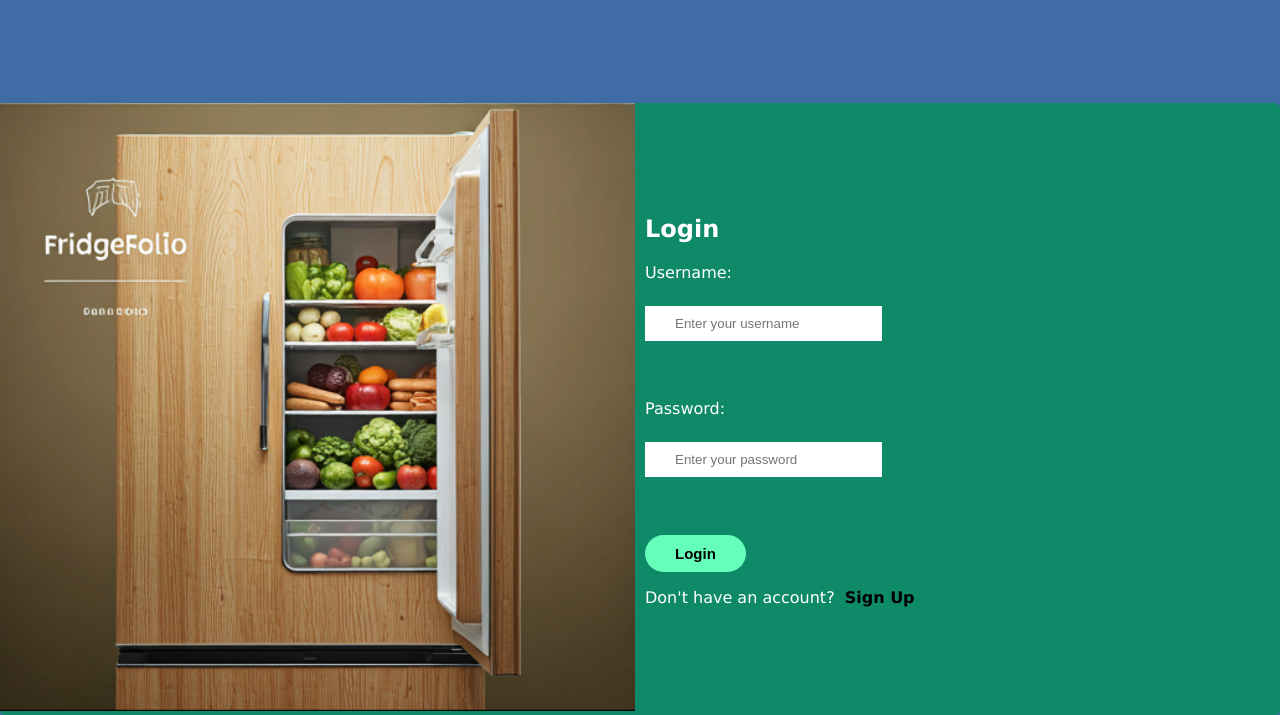
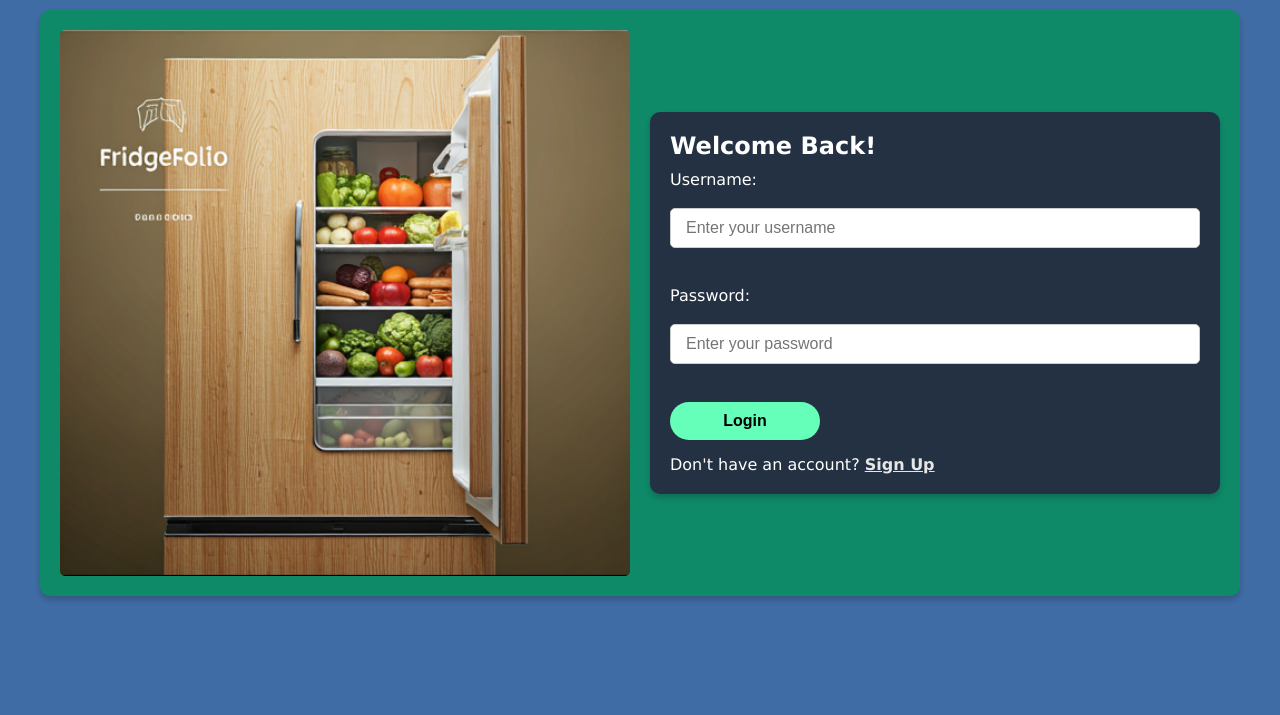
Before and after one commit to TJOKOLI17/FridgeFolio, a website: page index.html in a window 1280 px wide. Shown: the part 97-812 px from the top of the page. Drawn offline with Linux system fonts and the light colour scheme.

Commit message:
Redesign Home Page

```diff
--- a/css/fridge.css
+++ b/css/fridge.css
@@ -22,6 +22,7 @@ body {
 .color-block {
     width: 20px;
     margin-left: 5px;
+    border-radius: 50px;
     background-color: red;
 }
 
--- a/css/styles.css
+++ b/css/styles.css
@@ -1,98 +1,150 @@
+/* General Reset */
+* {
+    margin: 0;
+    padding: 0;
+    box-sizing: border-box;
+}
+
 html {
+    font-size: 16px;
+    /* Base font size for easy scaling */
+    font-family: 'Lucida Sans', 'Lucida Sans Regular', 'Lucida Grande', 'Lucida Sans Unicode', Geneva, Verdana, sans-serif;
     color: #260801;
-    font-family: 'Lucida Sans', 'Lucida Sans Regular', 'Lucida Grande', 'Lucida Sans Unicode', Geneva, Verdana, sans-serif
 }
 
 body {
-    margin: 0;
-    /* padding: 0px; */
+    /* margin: 0; */
     background-color: hsl(214, 44%, 45%);
+    display: flex;
+    flex-direction: column;
+    align-items: center;
+    justify-content: center;
+    min-height: 100vh;
+    /* Ensure it fills the full viewport */
     color: white;
 }
 
-main {
-    width: 100%;
-    /* margin: 0 auto; */
-    height: fit-content;
-    display: flex;
-    align-items: center;
-    border-radius: 5px;
-    position: absolute;
-    top: 25%;
-    bottom: 25%;
-    background-color: hsl(164, 81%, 30%);
-}
-
-#homepage-logo {
-    width: 100%;
-    height: 100%;
-}
-
-#homepage-logo-container {
-    width: 100%;
-    height: 100%;
-    max-width: 700px;
-    min-width: 350px;
-    /* flex-shrink: ; */
-    /* background-color: red; */
-    margin-right: 10px;
-}
-
-
-.all-forms {
-    display: flex;
-    flex-direction: column;
-    width: 100%;
-    align-self: center;
-    /* background-color: antiquewhite; */
-}
-
-h2 {
-    color: white;
-}
-
-label {
-    color: white;
-}
-
-input {
-    width: 300px;
-    max-width: fit-content;
-    margin-top: 5px;
-    margin-bottom: 20px;
-    border: none;
-    padding: 10px 30px;
-}
-
-
-.login-area {
-    width: 100%;
-    height: 100%;
-    /* background-color: chocolate; */
+/* Utility Classes */
+.center {
     display: flex;
     justify-content: center;
     align-items: center;
 }
 
-.account-buttons {
-    /* margin: 0 auto; */
+.flex-column {
     display: flex;
     flex-direction: column;
-    /* background-color: blue; */
+}
+
+/* Main Layout */
+main {
+    width: 100%;
+    height: fit-content;
+    max-width: 1200px;
+    margin: 20px auto;
+    /* Center with space above */
+    display: flex;
+    align-items: center;
+    flex-wrap: wrap;
+    /* Wrap content responsively */
+    gap: 20px;
+    /* Space between children */
+    padding: 20px;
+    background-color: hsl(164, 81%, 30%);
+    border-radius: 10px;
+    box-shadow: 0 4px 6px rgba(0, 0, 0, 0.2);
+}
+
+/* Logo Container */
+#homepage-logo-container {
+    flex: 1 1 300px;
+    /* Flexible sizing: at least 300px, can grow */
+    display: flex;
+    justify-content: center;
+    align-items: center;
+    /* max-width: 800px; */
+    border-radius: 50px;
+}
+
+#homepage-logo {
+    width: 100%;
+    border-radius: 5px;
+    /* max-width: 400px; */
+    /* Ensure logo doesn't grow too large */
+    height: auto;
+    object-fit: contain;
+    /* Maintain aspect ratio */
+}
+
+h2 {
+    margin-bottom: 10px;
+}
+
+/* Login and Forms */
+.login-area {
+    flex: 1 1 300px;
+    /* Flexible sizing */
+    display: flex;
+    flex-direction: column;
+    align-items: center;
+    /* gap: 20px; */
+}
+
+/* Form Styles */
+.all-forms {
+    width: 100%;
+    /* max-width: 400px; */
+    /* Forms are a fixed max width */
+    display: flex;
+    flex-direction: column;
+    /* gap: 15px; */
+    padding: 20px;
+    background-color: hsl(214, 30%, 20%);
+    border-radius: 10px;
+    box-shadow: 0 4px 6px rgba(0, 0, 0, 0.2);
+}
+
+/* #createAccountForm {
+    margin: 0;
+} */
+
+
+
+input {
+    width: 100%;
+    padding: 10px 15px;
+    font-size: 1rem;
+    border: 1px solid #ccc;
+    border-radius: 5px;
+    outline: none;
+    transition: border-color 0.3s;
+}
+
+input:focus {
+    border-color: hsl(153, 100%, 70%);
+}
+
+#logoutSection {
+    display: flex;
+    justify-content: center;
+    align-items: center;
+    gap: 10px;
 }
 
 .login-state-button {
-    width: 150px;
-    max-width: fit-content;
-    padding: 10px 30px;
-    /* margin-top: 100px; */
+    width: 100%;
+    max-width: 150px;
+    padding: 10px;
+    margin-bottom: 15px;
+    font-size: 1rem;
+    font-weight: bold;
+    color: black;
+    background-color: hsl(153, 100%, 70%);
     border: none;
-    border-radius: 100px;
-    font-size: 15px;
-    font-weight: bold;
+    border-radius: 50px;
     cursor: pointer;
-    background-color: hsl(153, 100%, 70%);
-    transition: background-color 0.3s ease;
+    transition: background-color 0.3s;
+    align-self: center;
 }
 
 .login-state-button:hover {
@@ -100,14 +152,49 @@ input {
 }
 
 span {
-    color: hsl(0, 0%, 0%);
+    color: hsl(0, 0%, 90%);
+    text-decoration: underline;
     font-weight: bold;
     cursor: pointer;
-    padding: 10px 5px;
-    border-radius: 10px;
-    transition: background-color 0.3s ease;
+    transition: color 0.3s ease;
 }
 
 span:hover {
-    background-color: hsl(164, 81%, 35%);
+    color: hsl(153, 100%, 70%);
 }
+
+/* Responsive Design */
+
+/* mobile view */
+@media (max-width: 768px) {
+    main {
+        flex-direction: column;
+        gap: 30px;
+    }
+
+    #homepage-logo {
+        max-width: 300px;
+    }
+
+    .all-forms {
+        padding: 15px;
+    }
+
+    input {
+        font-size: 0.9rem;
+        padding: 8px 12px;
+    }
+}
+
+/* Extra small mobile view */
+@media (max-width: 480px) {
+    input {
+        font-size: 0.8rem;
+        padding: 6px 10px;
+    }
+
+    .login-state-button {
+        padding: 8px;
+        font-size: 0.9rem;
+    }
+}
--- a/index.html
+++ b/index.html
@@ -11,7 +11,7 @@
 </head>
 
 <body>
-    <nav>
+    <!-- <nav>
         <a href="index.html"><img src="img/fridge-icon.png" class="logo" alt="fridge icon"></a>
         <h2 id="website-title">FridgeFolio</h2>
         <div class="desktop-menu">
@@ -19,7 +19,7 @@
             <a href="fridge.html" class="menu-item">Fridge</a>
             <a href="deleted.html" class="menu-item">Trash Can</a>
         </div>
-    </nav>
+    </nav> -->
 
     <!-- Login Form -->
     <main>
@@ -28,7 +28,7 @@
         </div>
         <div class="login-area">
             <form id="loginform" class="all-forms">
-                <h2>Login</h2>
+                <h2>Welcome Back!</h2>
                 <label for="username">Username:</label><br>
                 <input type="text" id="username" name="username" placeholder="Enter your username" required><br><br>
 
@@ -43,7 +43,7 @@
 
             <!-- Create Account Form -->
             <form id="createAccountForm" class="all-forms" style="display: none;">
-                <h2>Create Account</h2>
+                <h2>Welcome</h2>
                 <label for="newUsername">Username:</label><br>
                 <input type="text" id="newUsername" name="newUsername" placeholder="Enter your new username"
                     required><br><br>
@@ -64,8 +64,8 @@
 
             <!-- Logout Button -->
             <form id="logoutSection" class="all-forms" style="display: none;">
-                <h2>Welcome to FridgeFolio!</h2>
-                <p>You are now logged in.</p>
+                <h2>Come Back Soon!</h2>
+                <p style="margin-bottom: 30px">You are currently logged in.</p>
                 <button class="login-state-button" type="button" onclick="logOut()">Logout</button>
             </form>
         </div>
--- a/js/index.js
+++ b/js/index.js
@@ -1,21 +1,23 @@
-// Show the Create Account form
+// import { UserModel } from "./models/UserModel.js";
+
+/**Show the Create Account form*/
 const showCreateAccountForm = () => {
     document.getElementById("loginform").style.display = "none";
-    document.getElementById("createAccountForm").style.display = "block";
+    document.getElementById("createAccountForm").style.display = "flex";
 };
 
-// Show the Login form
+/**Show the Login form*/
 const showLoginForm = () => {
     document.getElementById("createAccountForm").style.display = "none";
-    document.getElementById("loginform").style.display = "block";
+    document.getElementById("loginform").style.display = "flex";
     document.getElementById("logoutSection").style.display = "none";
 };
 
-// Log In Functionality
+/**Log In Functionality*/
 const logIn = (event) => {
     event.preventDefault();
-    const username = document.getElementById("username").value.trim();
-    const password = document.getElementById("password").value.trim();
+    let username = document.getElementById("username").value.trim();
+    let password = document.getElementById("password").value.trim();
 
     const storedUsername = "orderbyrizz"// localStorage.getItem("username");
     const storedPassword = "anwica" // localStorage.getItem("password");
@@ -25,14 +27,16 @@ const logIn = (event) => {
         alert(`Welcome, ${username}!`);
         document.getElementById("loginform").style.display = "none";
         document.getElementById("createAccountForm").style.display = "none";
-        document.getElementById("logoutSection").style.display = "block";
-        // window.location.href = "fridge.html"
+        document.getElementById("username").value = "";
+        document.getElementById("password").value = "";
+        document.getElementById("logoutSection").style.display = "flex";
+        window.location.href = "fridge.html"
     } else {
         alert("Invalid username or password. Please try again.");
     }
 };
 
-// Create Account Functionality
+/**Create Account Functionality*/
 const createAccount = () => {
     const newUsername = document.getElementById("newUsername").value;
     const newPassword = document.getElementById("newPassword").value;
```
